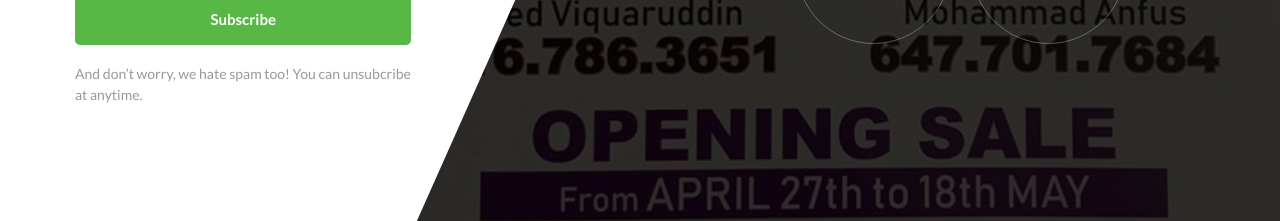
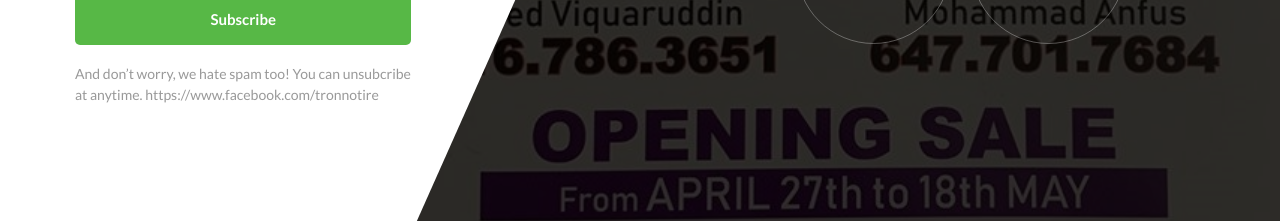
Before and after one commit to tronnotire/tronnotire1.github.io, a plain HTML site: page index.html in a window 1280 px wide. Shown: the part 476-697 px from the top of the page. Drawn offline with Linux system fonts and the light colour scheme; a web font is replaced by a local one.

Commit message:
Update index.html

```diff
--- a/index.html
+++ b/index.html
@@ -80,6 +80,7 @@
 
 				<p class="s2-txt3 p-t-18">
 					And don’t worry, we hate spam too! You can unsubcribe at anytime.
+					https://www.facebook.com/tronnotire
 				</p>
 			</div>
 
```
